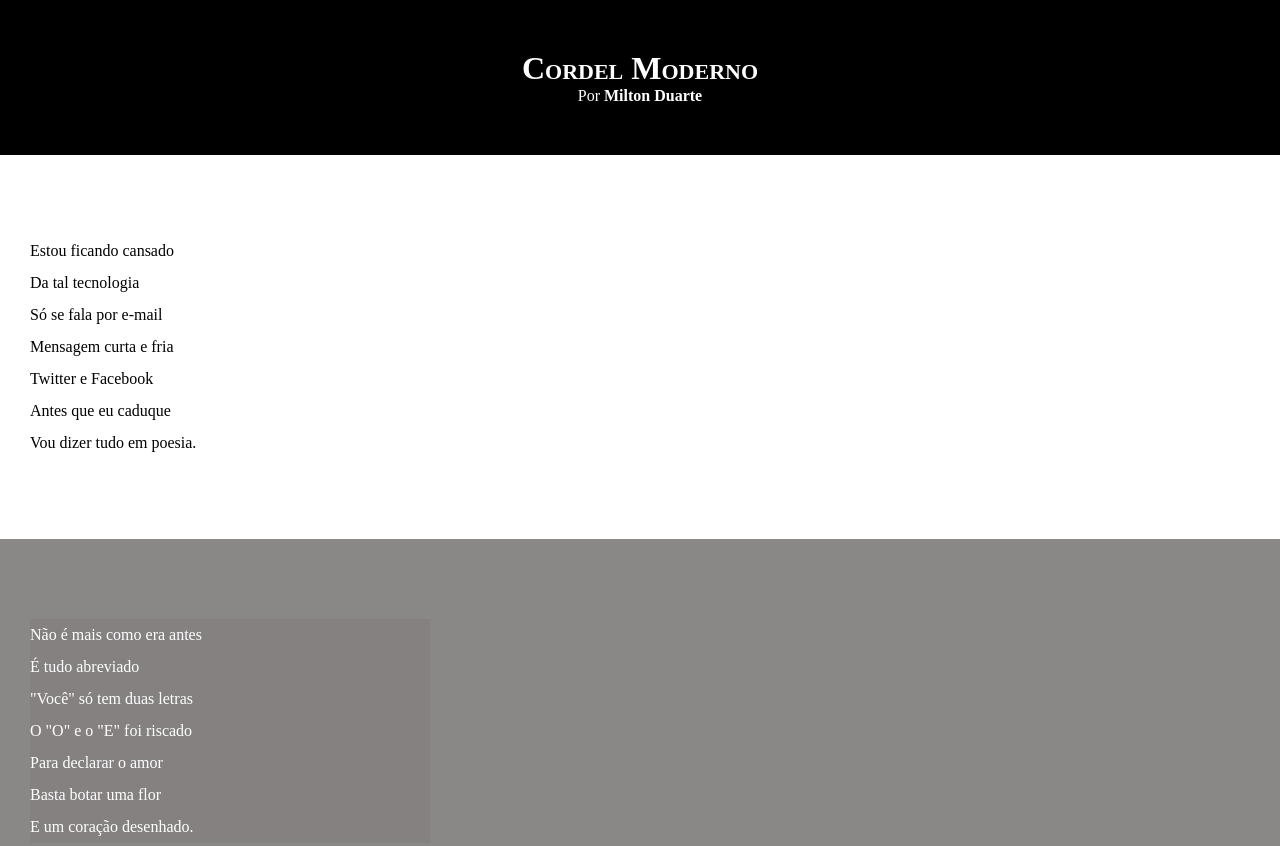
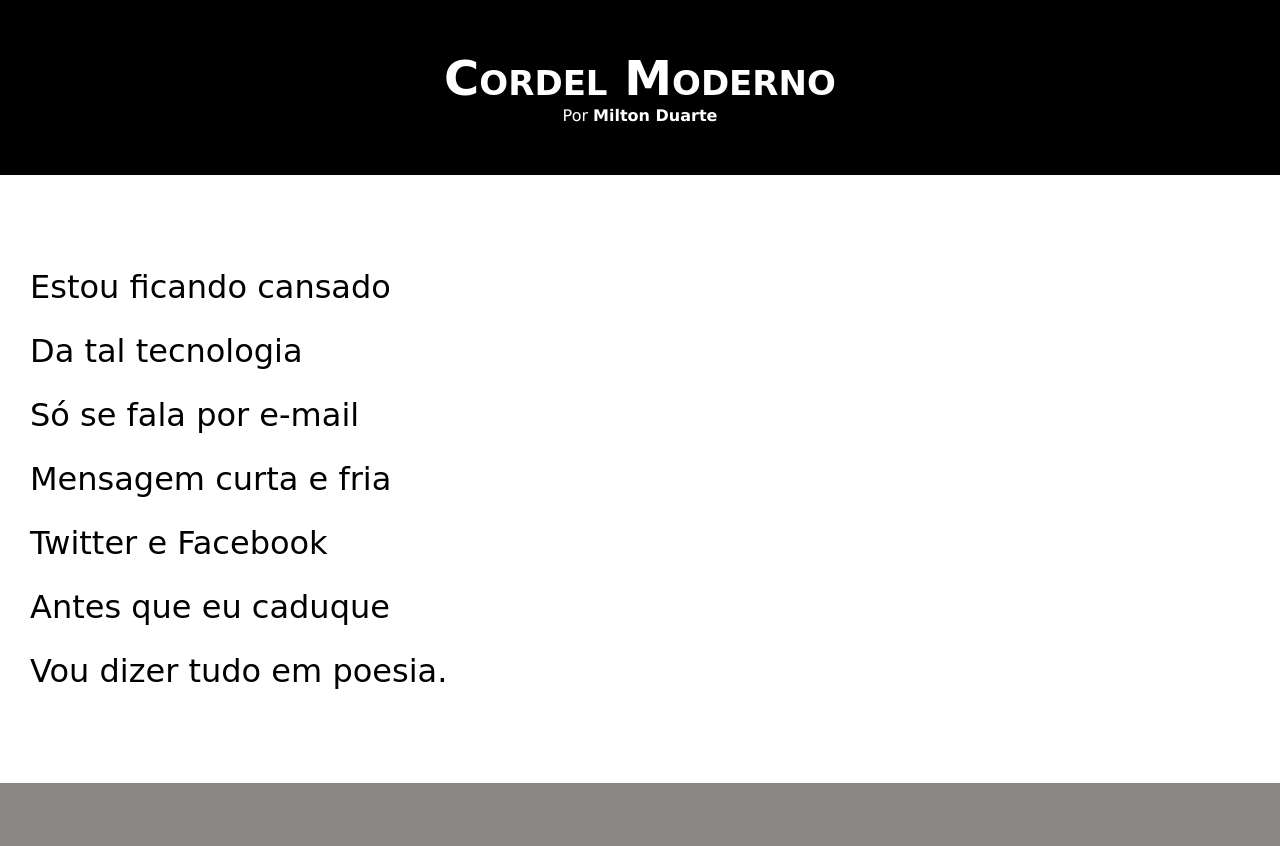
Before and after one commit to Nicole-Jov/html-css, a plain HTML site: page exercicios/Desafios/desafio12/index.html in a window 1280 px wide. Shown: the top 846 px of the page. Drawn offline with Linux system fonts and the light colour scheme.

Commit message:
atualização de estilos desafio 12

```diff
--- a/exercicios/Desafios/desafio12/estilo./style.css
+++ b/exercicios/Desafios/desafio12/estilo./style.css
@@ -1,14 +1,27 @@
 @charset 'UTF-8';
 
+
+@import url('https://fonts.googleapis.com/css2? family = Passion + One & display = swap');
+
+
+@import url('https://fonts.googleapis.com/css2? family = Sriracha & display = swap');
+
+:root{
+    --fonte1: Verdana, Geneva, Tahoma, sans-serif;
+    --fonte2: 'Passion One', cursive;
+    --fonte3: 'Sriracha', cursive;
+
+}
 * {
     margin: 0px;
     padding: 0px;
+    font-size: 1em;
 }
 
-
-html, body{
+html, body {
     min-height: 100vh;
     background-color: bisque;
+    font-family: var(--fonte1);
 
 }
 
@@ -20,9 +33,12 @@ header{
 header > h1{
     padding-top: 50px;
     font-variant: small-caps;
+    font-family: var(--fonte2);
+    font-size: 3em;
 }
 header > p{
     padding-bottom: 50px;
+
 
 }
 
@@ -42,6 +58,8 @@ section{
     padding-bottom: 10vh;
     line-height: 2em;
     padding-left: 30px;
+    font-family: var(--fonte3);
+    font-size: 2.5vw;
 }
 section.normal{
     background-color: white;
@@ -54,7 +72,8 @@ section.imagem{
 }
 
 section.imagem > p{
-    width: 400px;
+    display: inline-block;
+    padding: 5px;
     background-color: rgba(122, 116, 116, 0.308);
 }
 
```
Also changed, not shown: 3 other files.
